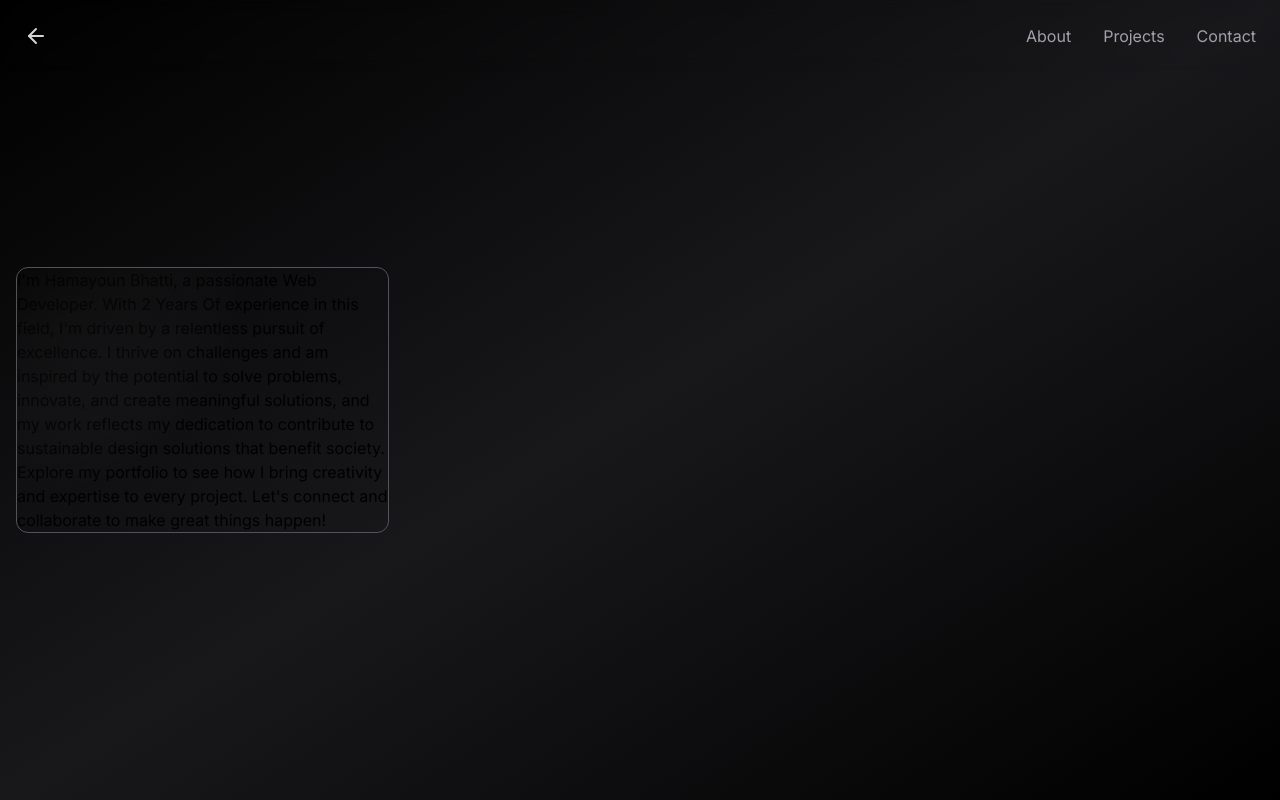
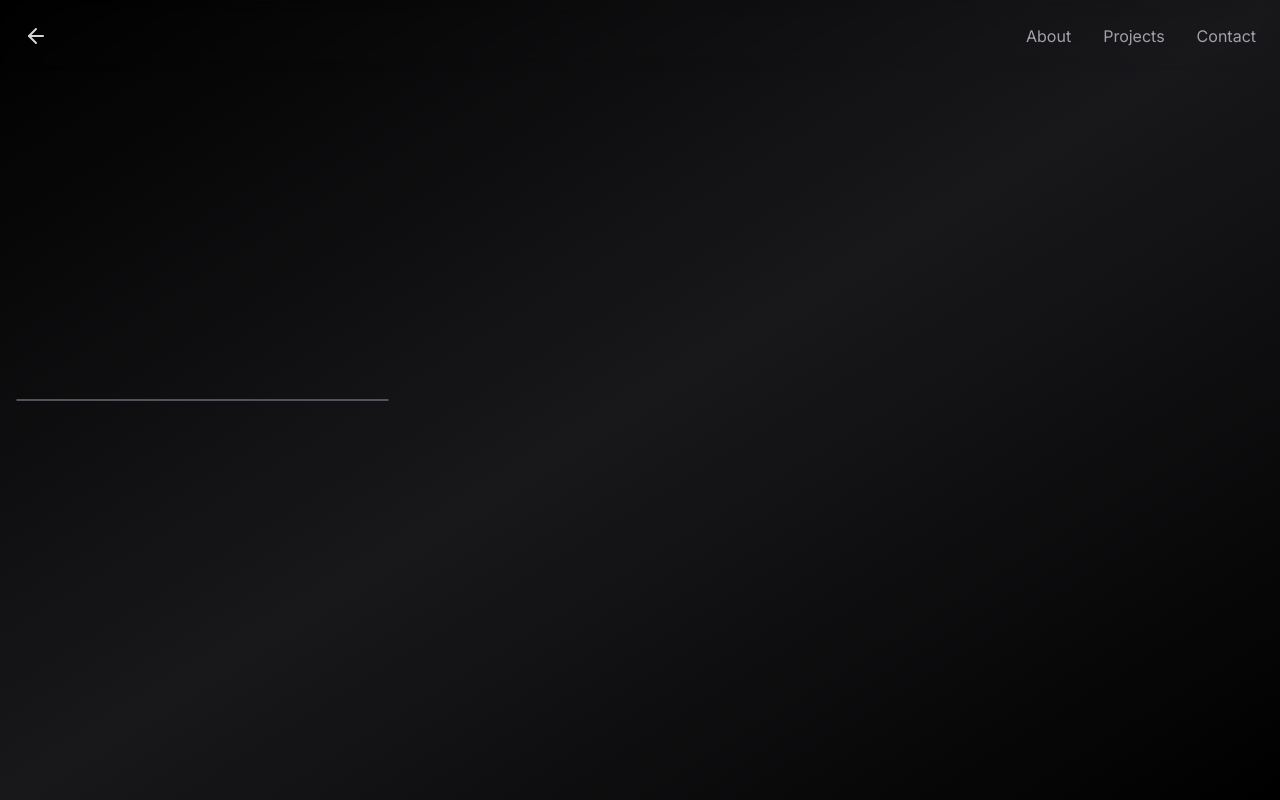
Before and after one commit to HamayounBhatti/nextjs-portfolio-pageview-counter, a Next.js app: page /about in a window 1280 px wide. Built offline with nearby package versions, Linux system fonts and the light colour scheme; no server answers; what tailwindcss-debug-screens would draw is missing.

Commit message:
Update page.tsx

```diff
--- a/app/about/page.tsx
+++ b/app/about/page.tsx
@@ -12,7 +12,9 @@ export default function Example() {
                 <div className="grid w-full grid-cols-1 gap-8 mx-auto mt-32 sm:mt-0 sm:grid-cols-3 lg:gap-16">
 
                         <Card>
-                            <p>I'm Hamayoun Bhatti, a passionate Web Developer. With 2 Years Of experience in this field, I'm driven by a relentless pursuit of excellence. I thrive on challenges and am inspired by the potential to solve problems, innovate, and create meaningful solutions, and my work reflects my dedication to contribute to sustainable design solutions that benefit society. Explore my portfolio to see how I bring creativity and expertise to every project. Let's connect and collaborate to make great things happen!</p>
+                            <p className="absolute w-px h-2/3 bg-gradient-to-b from-zinc-500 via-zinc-500/50 to-transparent">
+                                I'm Hamayoun Bhatti, a passionate Web Developer. With 2 Years Of experience in this field, I'm driven by a relentless pursuit of excellence. I thrive on challenges and am inspired by the potential to solve problems, innovate, and create meaningful solutions, and my work reflects my dedication to contribute to sustainable design solutions that benefit society. Explore my portfolio to see how I bring creativity and expertise to every project. Let's connect and collaborate to make great things happen!
+                            </p>
                         </Card>
 
                 </div>
```
